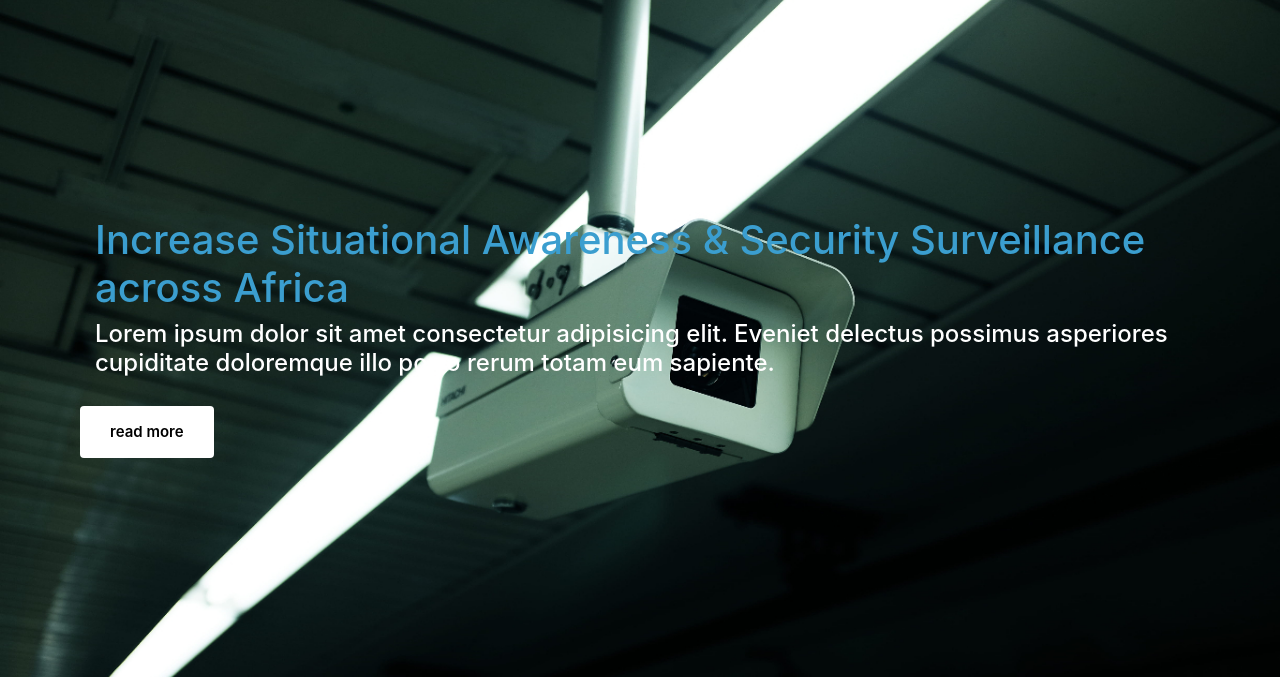
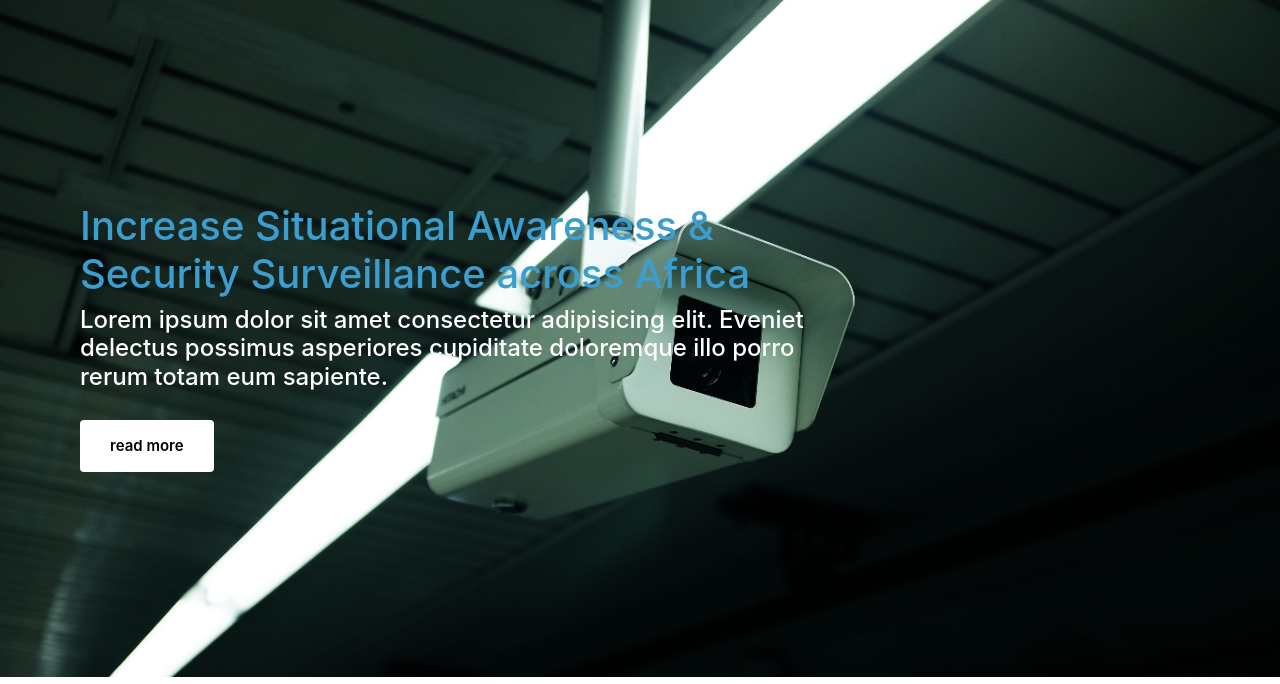
Before and after one commit to Esetobore/ImaiGaurD, a plain HTML site: page index.html in a window 1280 px wide. Shown: the part 116-800 px from the top of the page. Drawn offline with nearby package versions, Linux system fonts and the light colour scheme.

Commit message:
index update

```diff
--- a/index.html
+++ b/index.html
@@ -54,7 +54,7 @@
     </section>
 
     <section id="banner">
-      <div class="container">
+      <div class="bncontainer">
         <h1>Increase Situational Awareness & Security Surveillance across Africa</h1>
         <h4>
           Lorem ipsum dolor sit amet consectetur adipisicing elit. Eveniet
--- a/styles.css
+++ b/styles.css
@@ -135,12 +135,12 @@ button.normal{
     justify-content: center;
 }
 
-#banner .container h1{
+#banner .bncontainer h1{
     color: #3b9ecf;
 
 }
 
-.container {
+.bncontainer {
     text-align: left;
     width: 70%;
     max-height: 100vh;
```
